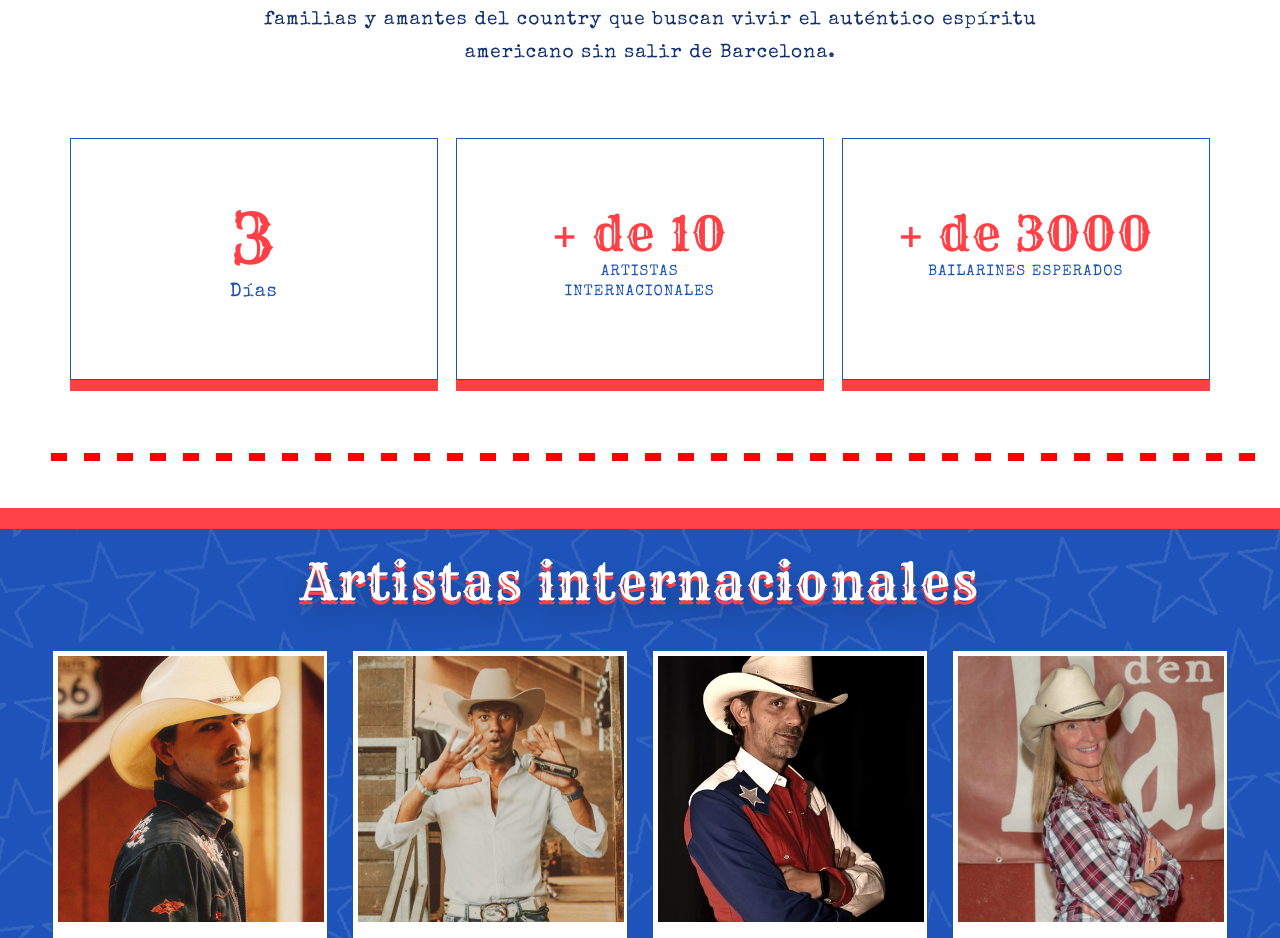
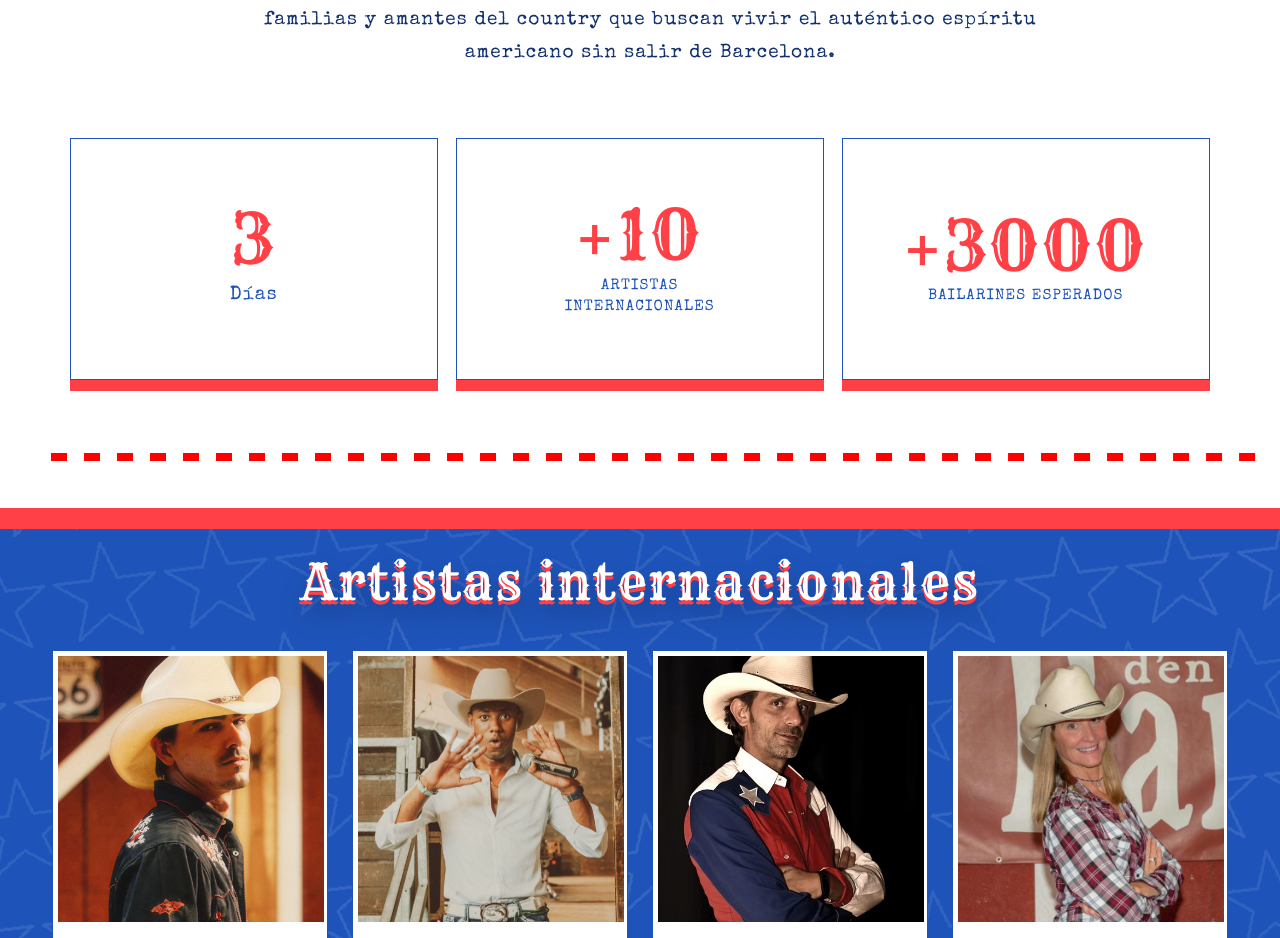
Before and after one commit to samilososami/barcelonacountry, a React (Vite) app: page / in a window 1280 px wide. Shown: the part 1280-2218 px from the top of the page. Built offline with nearby package versions, Linux system fonts and the light colour scheme.

Commit message:
Center festival statistics

```diff
--- a/src/main.tsx
+++ b/src/main.tsx
@@ -108,14 +108,7 @@ const nextStopLabels: Record<LanguageKey, string> = {
   it: "Prossima fermata"
 };
 
-const festivalStatValues: Record<LanguageKey, { artists: string; dancers: string }> = {
-  de: { artists: "Mehr als 10", dancers: "Mehr als 3000" },
-  es: { artists: "+ de 10", dancers: "+ de 3000" },
-  ca: { artists: "Més de 10", dancers: "Més de 3000" },
-  fr: { artists: "+ de 10", dancers: "+ de 3000" },
-  en: { artists: "10+", dancers: "3000+" },
-  it: { artists: "Più di 10", dancers: "Più di 3000" }
-};
+const festivalStatValues = { artists: "+10", dancers: "+3000" };
 
 const findIntroLabels: Record<LanguageKey, string> = {
   de: "Wähle einen Halt auf dem Weg. Jede Kategorie öffnet eine Tür zum echten Western-Spirit.",
@@ -1488,11 +1481,11 @@ function App() {
               <span data-text-node="stat-label">{copy.days}</span>
             </div>
             <div className="abs stat stat-two" data-scrolljs style={revealStyle({}, 150)}>
-              <strong data-text-node="stat-value">{festivalStatValues[language].artists}</strong>
+              <strong data-text-node="stat-value">{festivalStatValues.artists}</strong>
               <span data-text-node="stat-label">{copy.internationalArtists}</span>
             </div>
             <div className="abs stat stat-three" data-scrolljs style={revealStyle({}, 220)}>
-              <strong data-text-node="stat-value">{festivalStatValues[language].dancers}</strong>
+              <strong data-text-node="stat-value">{festivalStatValues.dancers}</strong>
               <span data-text-node="stat-label">{copy.expectedDancers}</span>
             </div>
             <img className="abs dotted dotted-bottom" src="/assets/line-blue.svg" alt="" />
--- a/src/styles.css
+++ b/src/styles.css
@@ -688,6 +688,10 @@ h3 {
   top: 410px;
   width: 367.54px;
   height: 242.3px;
+  display: flex;
+  flex-direction: column;
+  align-items: center;
+  justify-content: center;
   background: #ffffff;
   border: 1px solid var(--blue);
   box-shadow: 0 11px 0 var(--red);
@@ -719,7 +723,7 @@ h3 {
 
 .stat strong {
   display: block;
-  margin-top: 66px;
+  margin: 0;
   color: var(--red);
   font-family: "Rye", serif;
   font-size: 70px;
@@ -730,7 +734,7 @@ h3 {
 
 .stat span {
   display: block;
-  margin-top: 4px;
+  margin-top: 7px;
   color: var(--blue);
   font-size: 19px;
   line-height: 1.71;
@@ -742,13 +746,6 @@ h3 {
 .stat-three span {
   font-size: 15px;
   line-height: 1.35;
-}
-
-.stat-two strong,
-.stat-three strong {
-  margin-top: 72px;
-  font-size: 48px;
-  letter-spacing: 1.5px;
 }
 
 .red-band {
```
